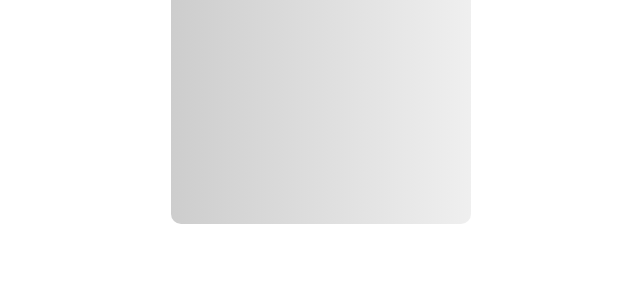
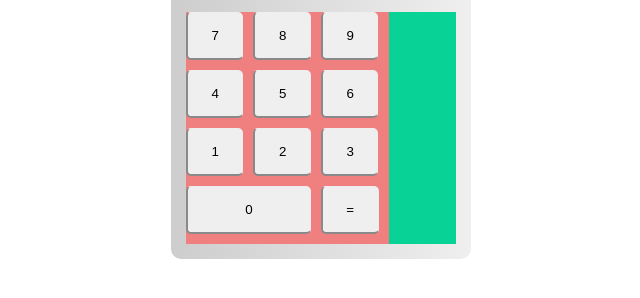
Before and after one commit to Om12ek99/htmlcss-simple-calculator, a plain HTML site: page index.html in a window 1280 px wide. Shown: the part 226-524 px from the top of the page, without its empty margins (319-959 px from the left). Drawn offline with Linux system fonts and the light colour scheme; a web font is replaced by a local one.

Commit message:
add: buttons

```diff
--- a/css/style.css
+++ b/css/style.css
@@ -17,8 +17,7 @@ body{
     background-image: linear-gradient(270deg, #eeee 0%, #CDCDCD 100%);
     border-radius: 10px;
 
-    /*DEBUG*/
-    height: 400px;
+
 }
 
 /*HEADER*/
@@ -35,3 +34,45 @@ header{
     text-align: right;
     padding: 16px 10px;
 }
+
+/*BUTTONS*/
+.buttons{
+  display: flex;
+  padding: 15px;
+}
+.numbers{
+    width: 75%;
+    display: flex;
+    flex-wrap: wrap;
+    background-color: lightcoral;
+    align-items: self-start;
+    /*debug*/
+    /*height: 300px;*/
+
+}
+
+.operations{
+    width: 25%;
+    background-color: #09d297;
+
+    /*debug*/
+    /*height:300px ;*/
+}
+
+.numbers button{
+    width: calc(100% / 3 - 10px);
+   margin-right: 10px;
+}
+button.zero{
+    flex-grow: 1;
+}
+
+button{
+    margin-bottom:10px ;
+    padding: 15px;
+    border-radius: 5px;
+    border-top: 1px solid #eeee;
+    border-right: 1px solid #eeee;
+    border-bottom: 2px solid #898989;
+    border-left: 2px solid #898989;
+}
--- a/index.html
+++ b/index.html
@@ -24,8 +24,21 @@
         <!--/display-->
 
         <!--buttons-->
-        <div>
-
+        <div class="buttons">
+            <div class="numbers">
+                <button>7</button>
+                <button>8</button>
+                <button>9</button>
+                <button>4</button>
+                <button>5</button>
+                <button>6</button>
+                <button>1</button>
+                <button>2</button>
+                <button>3</button>
+                <button class="zero">0</button>
+                <button>=</button>
+            </div>
+            <div class="operations"></div>
         </div>
         <!--/buttons-->
     </div>
```
